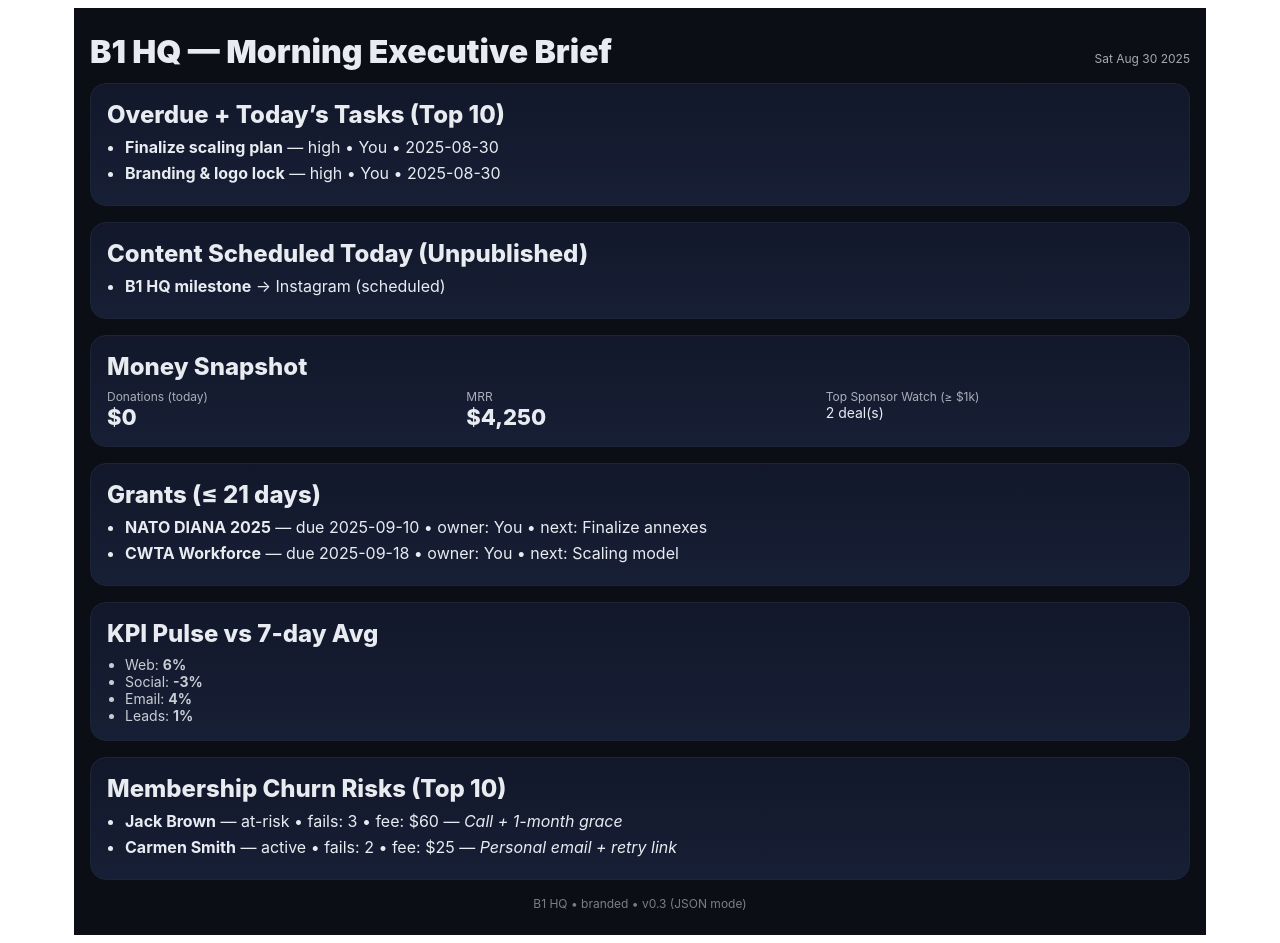
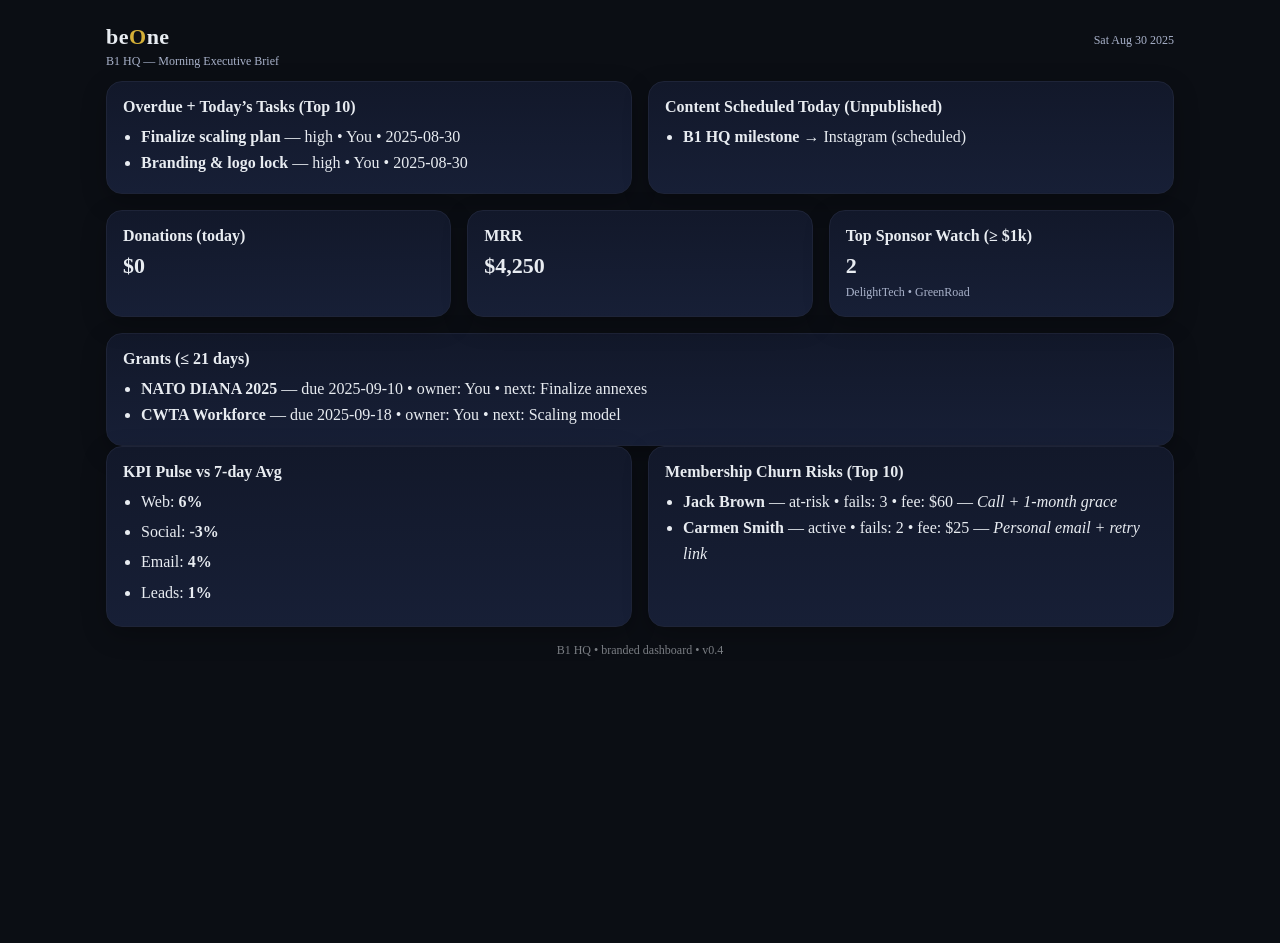
Before and after one commit to BeOne-hq/BEONEHQ, a Next.js app: page / in a window 1280 px wide. After the commit the page ends 800 px from the top, so only its background shows below. Built offline with nearby package versions, Linux system fonts and the light colour scheme.

Commit message:
Update index.js

```diff
--- a/pages/index.js
+++ b/pages/index.js
@@ -1,6 +1,4 @@
-const money = (n) => `$${Number(n||0).toLocaleString()}`;
-
-
+// --- B1 HQ • Executive Brief (polished UI, no external deps) ---
 import { promises as fs } from 'fs';
 import path from 'path';
 
@@ -15,131 +13,190 @@ export async function getServerSideProps() {
   }
 }
 
+const money = (n) => `$${Number(n || 0).toLocaleString()}`;
+const isToday = (iso) => iso === new Date().toISOString().slice(0, 10);
 
-export default function Home({ data }) {
-  if (!data) return <main style={{padding:24}}>Add <code>public/brief.json</code> to see your brief.</main>;
+export default function Home({ data, error }) {
+  const todayISO = new Date().toISOString().slice(0, 10);
 
-  const today = new Date().toISOString().slice(0,10);
-  const notDone = (data.tasks||[]).filter(t => (t.status||'').toLowerCase() !== 'done');
-  const overdue = notDone.filter(t => t.due_date && t.due_date < today);
-  const dueToday = notDone.filter(t => t.due_date === today);
-  const top10 = [...overdue, ...dueToday].slice(0,10);
+  const tasks = (data?.tasks || []).filter(t => (t.status || '').toLowerCase() !== 'done');
+  const overdue = tasks.filter(t => t.due_date && t.due_date < todayISO);
+  const dueToday = tasks.filter(t => t.due_date && isToday(t.due_date));
+  const top10 = [...overdue, ...dueToday].slice(0, 10);
 
-  const contentToday = (data.content||[]).filter(c =>
-    c.publish_date === today && (c.status||'').toLowerCase() !== 'published'
+  const contentToday = (data?.content || []).filter(
+    c => isToday(c.publish_date) && (c.status || '').toLowerCase() !== 'published'
   );
 
-  const sponsorWatch = (data.sponsors||[])
-    .filter(s => (s.status||'').toLowerCase() !== 'won' && Number(s.contract_value||0) >= 1000)
-    .sort((a,b)=> Number(b.contract_value||0)-Number(a.contract_value||0));
+  const sponsorWatch = (data?.sponsors || [])
+    .filter(s => (s.status || '').toLowerCase() !== 'won' && Number(s.contract_value || 0) >= 1000)
+    .sort((a, b) => Number(b.contract_value || 0) - Number(a.contract_value || 0));
 
-  const within21 = (d) => { if(!d) return false;
-    const dt=new Date(d); const t=new Date(); dt.setHours(0,0,0,0); t.setHours(0,0,0,0);
-    const diff=(dt-t)/(1000*60*60*24); return diff>=0 && diff<=21; };
-  const grantsSoon = (data.grants||[]).filter(g => within21(g.deadline));
+  const within21 = (d) => {
+    if (!d) return false;
+    const dt = new Date(d), t = new Date();
+    dt.setHours(0,0,0,0); t.setHours(0,0,0,0);
+    const diff = (dt - t) / (1000 * 60 * 60 * 24);
+    return diff >= 0 && diff <= 21;
+  };
+  const grantsSoon = (data?.grants || []).filter(g => within21(g.deadline));
 
-  const churn = (data.memberships||[])
-    .filter(m => (m.status||'').toLowerCase()==='at-risk' || Number(m.failed_payment_count||0)>0)
-    .sort((a,b)=> Number(b.failed_payment_count||0)-Number(a.failed_payment_count||0))
-    .slice(0,10)
+  const k = data?.kpis || { webDelta: 0, socialDelta: 0, emailDelta: 0, leadsDelta: 0 };
+
+  const churn = (data?.memberships || [])
+    .filter(m => (m.status || '').toLowerCase() === 'at-risk' || Number(m.failed_payment_count || 0) > 0)
+    .sort((a, b) => Number(b.failed_payment_count || 0) - Number(a.failed_payment_count || 0))
+    .slice(0, 10)
     .map(m => ({
       member: m.member,
       status: m.status,
-      fails: Number(m.failed_payment_count||0),
-      fee: Number(m.monthly_fee||0),
-      suggestion: m.failed_payment_count >= 3 ? 'Call + 1-month grace'
-        : m.failed_payment_count === 2 ? 'Personal email + retry link'
-        : 'Friendly reminder to update card'
+      fails: Number(m.failed_payment_count || 0),
+      fee: Number(m.monthly_fee || 0),
+      suggestion:
+        Number(m.failed_payment_count || 0) >= 3 ? 'Call + 1-month grace' :
+        Number(m.failed_payment_count || 0) === 2 ? 'Personal email + retry link' :
+        'Friendly reminder to update card'
     }));
 
-  const k = data.kpis||{webDelta:0,socialDelta:0,emailDelta:0,leadsDelta:0};
-
-  const wrap = { maxWidth:1100, margin:'0 auto', padding:'24px 16px',
-    fontFamily:'Inter, system-ui, -apple-system, Segoe UI, Roboto',
-    color:'#E8ECF1', background:'#0B0E14' };
-  const card = { border:'1px solid #1e2438', borderRadius:16, padding:16,
-    background:'linear-gradient(180deg,#12182A,#171F36)', marginBottom:16 };
-  const h2 = { margin:'0 0 8px', fontWeight:800 };
-
   return (
-    <main style={wrap}>
-      <header style={{display:'flex',justifyContent:'space-between',alignItems:'baseline',marginBottom:12}}>
-        <h1 style={{margin:0,fontWeight:900}}>B1 HQ — Morning Executive Brief</h1>
-        <span style={{opacity:.7,fontSize:12}}>{new Date().toDateString()}</span>
+    <main className="wrap">
+      <header className="header">
+        <div className="brand">
+          <div className="logo">be<span className="O">O</span>ne</div>
+          <div className="sub">B1 HQ — Morning Executive Brief</div>
+        </div>
+        <div className="date">{new Date().toDateString()}</div>
       </header>
 
-      <section style={card}>
-        <h2 style={h2}>Overdue + Today’s Tasks (Top 10)</h2>
+      {error && <div className="error">Couldn’t load brief.json: {String(error)}</div>}
+      {!data && !error && <div className="error">Add <code>public/brief.json</code> to show data.</div>}
+
+      <section className="grid two">
+        <Card title="Overdue + Today’s Tasks (Top 10)">
           {top10.length ? (
-          <ul style={{margin:0,paddingLeft:18}}>
-            {top10.map((t,i)=>(
-              <li key={i} style={{margin:'6px 0'}}>
-                <b>{t.title||'Untitled'}</b> — {t.priority||'medium'} • {t.assignee||'—'} • {t.due_date||'—'}
-              </li>
+            <ul className="list">
+              {top10.map((t, i) => (
+                <li key={i}><b>{t.title || 'Untitled'}</b> — {t.priority || 'medium'} • {t.assignee || '—'} • {t.due_date || '—'}</li>
               ))}
             </ul>
-        ) : <div style={{opacity:.7,fontSize:14}}>None</div>}
+          ) : <Empty>Nothing due right now.</Empty>}
+        </Card>
+
+        <Card title="Content Scheduled Today (Unpublished)">
+          {contentToday.length ? (
+            <ul className="list">
+              {contentToday.map((c, i) => (
+                <li key={i}><b>{c.title || 'Untitled'}</b> → {c.platform || '—'} ({c.status || 'draft'})</li>
+              ))}
+            </ul>
+          ) : <Empty>No scheduled content today.</Empty>}
+        </Card>
       </section>
 
-      <section style={card}>
-        <h2 style={h2}>Content Scheduled Today (Unpublished)</h2>
-        {contentToday.length ? (
-          <ul style={{margin:0,paddingLeft:18}}>
-            {contentToday.map((c,i)=>(
-              <li key={i} style={{margin:'6px 0'}}><b>{c.title||'Untitled'}</b> → {c.platform||'—'} ({c.status||'draft'})</li>
+      <section className="grid three">
+        <Card small title="Donations (today)">
+          <div className="metric">{money(data?.donationsToday || 0)}</div>
+        </Card>
+        <Card small title="MRR">
+          <div className="metric">{money(data?.mrr || 0)}</div>
+        </Card>
+        <Card small title="Top Sponsor Watch (≥ $1k)">
+          <div className="metric">{sponsorWatch.length || 0}</div>
+          <div className="muted">{sponsorWatch.slice(0,3).map(s=>s.name).join(' • ') || '—'}</div>
+        </Card>
+      </section>
+
+      <Card title="Grants (≤ 21 days)">
+        {grantsSoon.length ? (
+          <ul className="list">
+            {grantsSoon.map((g, i) => (
+              <li key={i}><b>{g.name}</b> — due {g.deadline} • owner: {g.owner || '—'} • next: {g.next_action || '—'}</li>
             ))}
           </ul>
-        ) : <div style={{opacity:.7,fontSize:14}}>None</div>}
-      </section>
+        ) : <Empty>No deadlines in the next 21 days.</Empty>}
+      </Card>
 
-      <section style={card}>
-        <h2 style={h2}>Money Snapshot</h2>
-        <div style={{display:'grid',gridTemplateColumns:'repeat(3,1fr)',gap:12}}>
-          <div><div style={{opacity:.7,fontSize:12}}>Donations (today)</div><div style={{fontWeight:800,fontSize:22}}>{money(data.donationsToday)}</div></div>
-          <div><div style={{opacity:.7,fontSize:12}}>MRR</div><div style={{fontWeight:800,fontSize:22}}>{money(data.mrr)}</div></div>
-          <div><div style={{opacity:.7,fontSize:12}}>Top Sponsor Watch (≥ $1k)</div>
-            <div style={{fontSize:14}}>{sponsorWatch.length ? `${sponsorWatch.length} deal(s)` : '—'}</div>
-          </div>
-        </div>
-      </section>
-
-      <section style={card}>
-        <h2 style={h2}>Grants (≤ 21 days)</h2>
-        {grantsSoon.length ? (
-          <ul style={{margin:0,paddingLeft:18}}>
-            {grantsSoon.map((g,i)=>(
-              <li key={i} style={{margin:'6px 0'}}>
-                <b>{g.name}</b> — due {g.deadline} • owner: {g.owner||'—'} • next: {g.next_action||'—'}
-              </li>
-            ))}
-          </ul>
-        ) : <div style={{opacity:.7,fontSize:14}}>None</div>}
-      </section>
-
-      <section style={card}>
-        <h2 style={h2}>KPI Pulse vs 7-day Avg</h2>
-        <ul style={{margin:0,paddingLeft:18,fontSize:14,opacity:.85}}>
+      <section className="grid two">
+        <Card title="KPI Pulse vs 7-day Avg">
+          <ul className="list compact">
             <li>Web: <b>{k.webDelta}%</b></li>
             <li>Social: <b>{k.socialDelta}%</b></li>
             <li>Email: <b>{k.emailDelta}%</b></li>
             <li>Leads: <b>{k.leadsDelta}%</b></li>
           </ul>
-      </section>
+        </Card>
 
-      <section style={card}>
-        <h2 style={h2}>Membership Churn Risks (Top 10)</h2>
+        <Card title="Membership Churn Risks (Top 10)">
           {churn.length ? (
-          <ul style={{margin:0,paddingLeft:18}}>
-            {churn.map((m,i)=>(
-              <li key={i} style={{margin:'6px 0'}}>
-                <b>{m.member||'Member'}</b> — {m.status||'—'} • fails: {m.fails} • fee: {money(m.fee)} — <i>{m.suggestion}</i>
+            <ul className="list">
+              {churn.map((m, i) => (
+                <li key={i}>
+                  <b>{m.member || 'Member'}</b> — {m.status || '—'} • fails: {m.fails} • fee: {money(m.fee)} — <i>{m.suggestion}</i>
                 </li>
               ))}
             </ul>
-        ) : <div style={{opacity:.7,fontSize:14}}>None</div>}
+          ) : <Empty>No risks flagged.</Empty>}
+        </Card>
       </section>
 
-      <footer style={{textAlign:'center',opacity:.5,fontSize:12}}>B1 HQ • branded • v0.3 (JSON mode)</footer>
+      <footer className="foot">B1 HQ • branded dashboard • v0.4</footer>
+
+      {/* ----------- Styles (brand skin) ----------- */}
+      <style jsx global>{`
+        :root {
+          --bg: #0B0E14;
+          --panel1: #12182A;
+          --panel2: #171F36;
+          --stroke: #1e2438;
+          --text: #E8ECF1;
+          --muted: #A9B2CA;
+          --accent: #6D8BFF;
+          --gold: #D4AF37;
+        }
+        html, body { margin: 0; background: var(--bg); color: var(--text); }
+        * { box-sizing: border-box; }
+      `}</style>
+
+      <style jsx>{`
+        .wrap { max-width: 1100px; margin: 0 auto; padding: 24px 16px; }
+        .header { display: flex; justify-content: space-between; align-items: baseline; margin-bottom: 12px; }
+        .brand { display: grid; gap: 4px; }
+        .logo { font-weight: 900; font-size: 22px; letter-spacing: .5px; }
+        .logo .O { color: var(--gold); font-weight: 900; }
+        .sub { font-size: 12px; color: var(--muted); }
+        .date { font-size: 12px; color: var(--muted); }
+        .grid { display: grid; gap: 16px; margin-bottom: 16px; }
+        .grid.two { grid-template-columns: repeat(auto-fit, minmax(280px, 1fr)); }
+        .grid.three { grid-template-columns: repeat(auto-fit, minmax(200px, 1fr)); }
+        .card {
+          border: 1px solid var(--stroke);
+          border-radius: 16px;
+          padding: 16px;
+          background: linear-gradient(180deg, var(--panel1), var(--panel2));
+          box-shadow: 0 8px 24px rgba(0,0,0,.25);
+        }
+        .title { margin: 0 0 8px; font-weight: 800; font-size: 16px; }
+        .list { margin: 0; padding-left: 18px; line-height: 1.65; }
+        .list.compact li { margin: 4px 0; }
+        .metric { font-size: 22px; font-weight: 800; }
+        .muted { font-size: 12px; color: var(--muted); margin-top: 6px; }
+        .empty { opacity: .7; font-size: 14px; }
+        .foot { text-align: center; opacity: .5; font-size: 12px; margin-top: 12px; }
+        .error { margin: 12px 0; color: #ff8080; }
+      `}</style>
     </main>
   );
 }
+
+function Card({ title, small, children }) {
+  return (
+    <section className="card" data-small={small ? '1' : '0'}>
+      <h2 className="title">{title}</h2>
+      {children}
+    </section>
+  );
+}
+
+function Empty({ children }) {
+  return <div className="empty">{children}</div>;
+}
```
Lines whose indentation alone changed are shown as unchanged.
